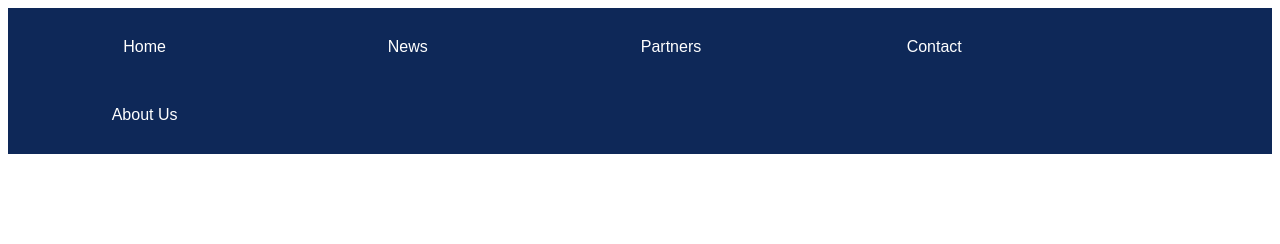
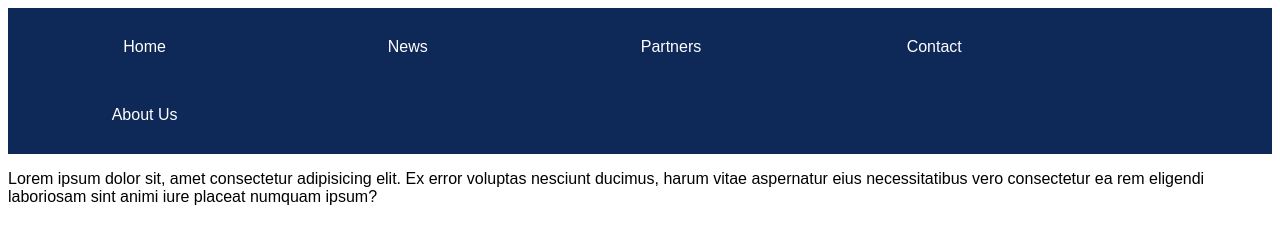
Before and after one commit to chris111k/version, a plain HTML site: page index.html in a window 1280 px wide. Drawn offline with Linux system fonts and the light colour scheme.

Commit message:
feature branch

```diff
--- a/index.html
+++ b/index.html
@@ -18,5 +18,8 @@
             </ul>
         </nav>
     </div>
+    <div class="para">
+        <p>Lorem ipsum dolor sit, amet consectetur adipisicing elit. Ex error voluptas nesciunt ducimus, harum vitae aspernatur eius necessitatibus vero consectetur ea rem eligendi laboriosam sint animi iure placeat numquam ipsum?</p>
+    </div>
 </body>
 </html>
```
